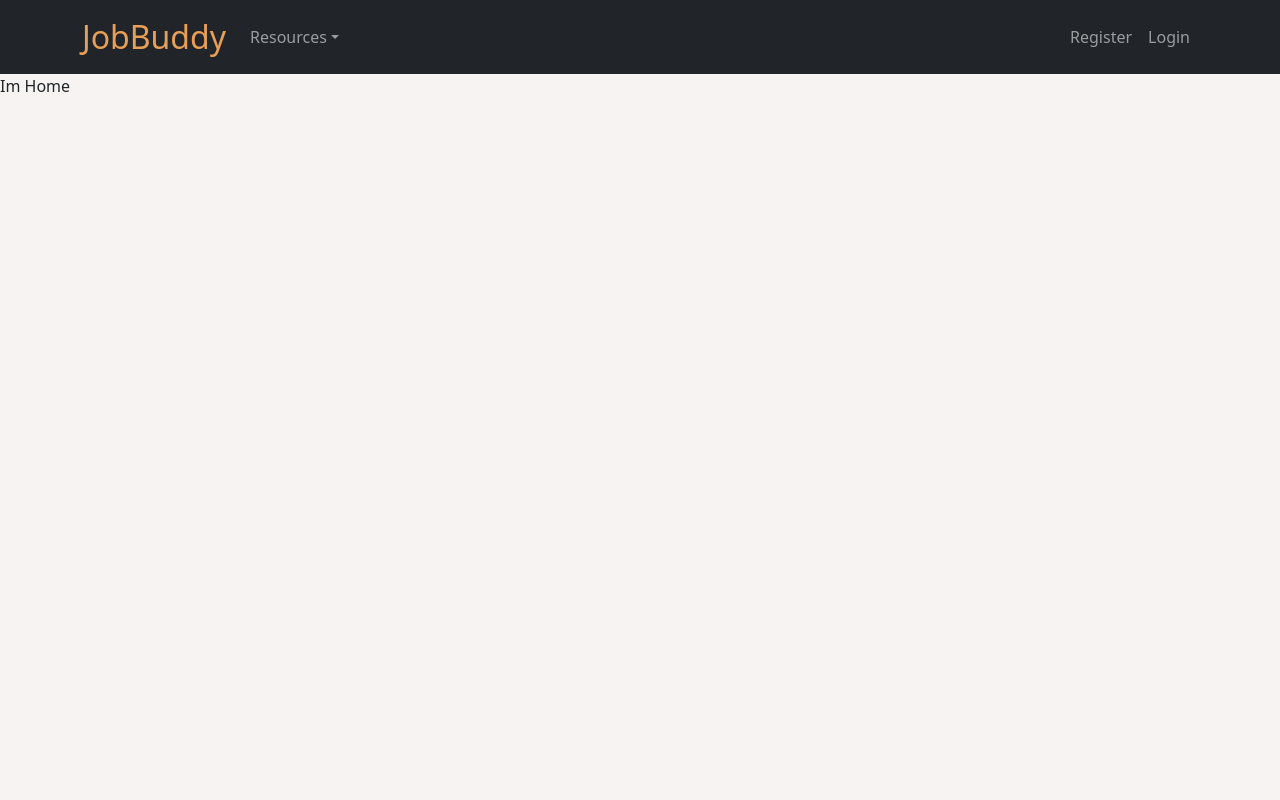
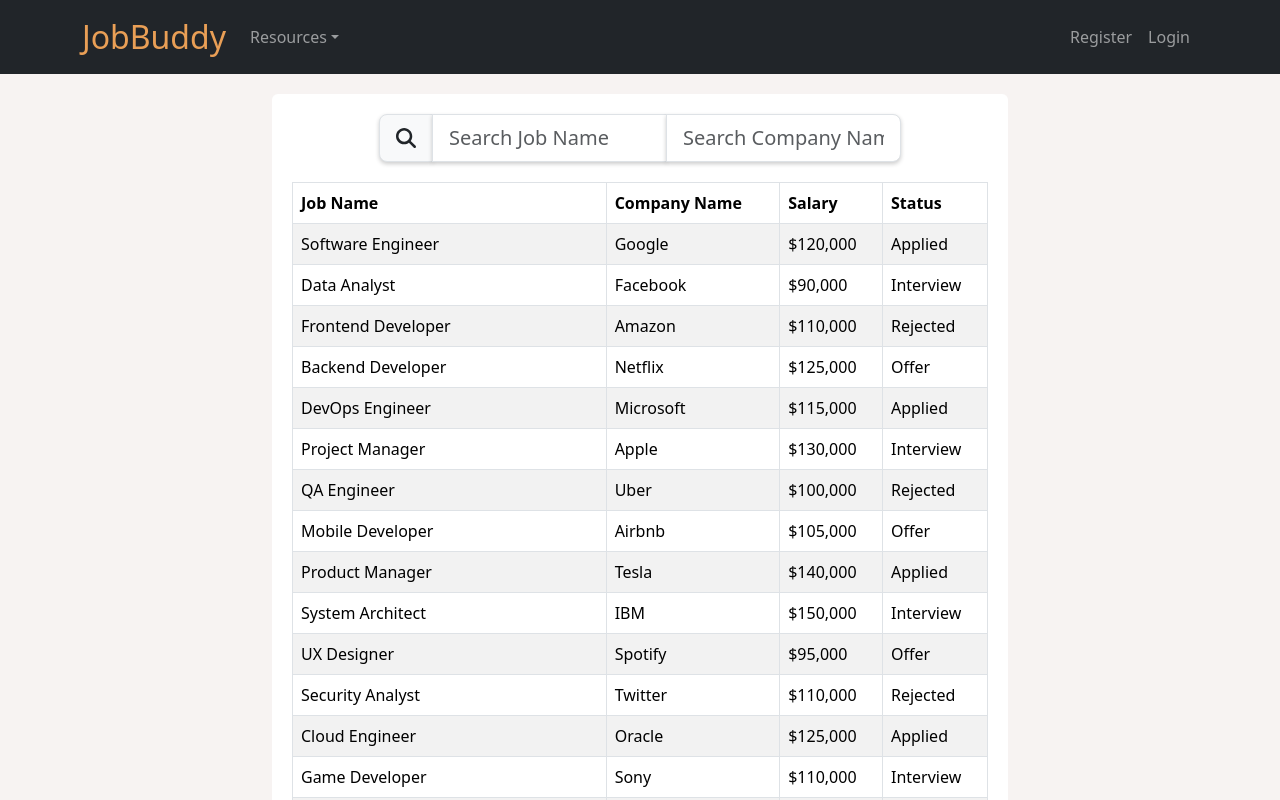
Before and after one commit to JustinDo720/JobBuddy, a React (Create React App) app: page / in a window 1280 px wide. Shown: the top 800 px of the page. Built offline with nearby package versions, Linux system fonts and the light colour scheme.

Commit message:
Set up Bootstrap Tables, Added dummy data and Implemented Search function

```diff
--- a/src/App.js
+++ b/src/App.js
@@ -10,6 +10,7 @@
 import Register from './Register';
 
 
+
 function App() {
 
   const star_link = 'https://interviewsteps.com/blogs/news/amazon-star-method'
@@ -17,6 +18,7 @@
 
 
   return (
+    <>
       <Router>
         <Navbar collapseOnSelect expand="lg" bg='dark' data-bs-theme="dark">
           <Container>
@@ -63,6 +65,8 @@
         </Routes>
       </Router>
 
+    </>
+
   );
 }
 
--- a/src/Home.js
+++ b/src/Home.js
@@ -1,4 +1,8 @@
 import { useEffect } from "react"
+import JobTable from './JobTable';
+import Container from 'react-bootstrap/Container';
+import Row from 'react-bootstrap/Row';
+import Col from 'react-bootstrap/Col';
 
 
 
@@ -8,6 +12,17 @@
       })
 
     return <>
-        Im Home
+        <Container>
+            <Row>
+                <Col>
+                </Col>
+                <Col xs={8}>
+                    <JobTable/>
+                </Col>
+                <Col>
+                </Col>
+            </Row>
+        </Container>
+
     </>
 }
--- /dev/null
+++ b/src/JobTable.js
@@ -0,0 +1,111 @@
+import Table from 'react-bootstrap/Table';
+import Form from 'react-bootstrap/Form';
+import InputGroup from 'react-bootstrap/InputGroup';
+import { FontAwesomeIcon } from '@fortawesome/react-fontawesome'
+import { faMagnifyingGlass } from '@fortawesome/free-solid-svg-icons'
+import { useEffect, useState } from 'react'
+
+export default function JobTable(){
+
+    // Testing jobs table with default data
+    const [jobs, setJobs] = useState([
+        { job_name: 'Software Engineer', company_name: 'Google', salary: '$120,000', status: 'Applied' },
+        { job_name: 'Data Analyst', company_name: 'Facebook', salary: '$90,000', status: 'Interview' },
+        { job_name: 'Frontend Developer', company_name: 'Amazon', salary: '$110,000', status: 'Rejected' },
+        { job_name: 'Backend Developer', company_name: 'Netflix', salary: '$125,000', status: 'Offer' },
+        { job_name: 'DevOps Engineer', company_name: 'Microsoft', salary: '$115,000', status: 'Applied' },
+        { job_name: 'Project Manager', company_name: 'Apple', salary: '$130,000', status: 'Interview' },
+        { job_name: 'QA Engineer', company_name: 'Uber', salary: '$100,000', status: 'Rejected' },
+        { job_name: 'Mobile Developer', company_name: 'Airbnb', salary: '$105,000', status: 'Offer' },
+        { job_name: 'Product Manager', company_name: 'Tesla', salary: '$140,000', status: 'Applied' },
+        { job_name: 'System Architect', company_name: 'IBM', salary: '$150,000', status: 'Interview' },
+        { job_name: 'UX Designer', company_name: 'Spotify', salary: '$95,000', status: 'Offer' },
+        { job_name: 'Security Analyst', company_name: 'Twitter', salary: '$110,000', status: 'Rejected' },
+        { job_name: 'Cloud Engineer', company_name: 'Oracle', salary: '$125,000', status: 'Applied' },
+        { job_name: 'Game Developer', company_name: 'Sony', salary: '$110,000', status: 'Interview' },
+        { job_name: 'AI Engineer', company_name: 'OpenAI', salary: '$150,000', status: 'Offer' },
+        { job_name: 'Data Scientist', company_name: 'Google', salary: '$125,000', status: 'Interview' }, // New position
+        { job_name: 'Product Analyst', company_name: 'Facebook', salary: '$95,000', status: 'Applied' }, // New position
+        { job_name: 'Full Stack Developer', company_name: 'Amazon', salary: '$115,000', status: 'Offer' }, // New position
+        { job_name: 'Software Development Manager', company_name: 'Netflix', salary: '$135,000', status: 'Interview' }, // New position
+        { job_name: 'Cloud Architect', company_name: 'Microsoft', salary: '$130,000', status: 'Applied' }, // New position
+        { job_name: 'Scrum Master', company_name: 'Apple', salary: '$140,000', status: 'Rejected' }, // New position
+        { job_name: 'Automation Tester', company_name: 'Uber', salary: '$105,000', status: 'Offer' }, // New position
+        { job_name: 'UI Developer', company_name: 'Airbnb', salary: '$100,000', status: 'Applied' }, // New position
+        { job_name: 'Marketing Manager', company_name: 'Tesla', salary: '$150,000', status: 'Interview' }, // New position
+        { job_name: 'Network Engineer', company_name: 'IBM', salary: '$120,000', status: 'Offer' }, // New position
+        { job_name: 'Data Engineer', company_name: 'Spotify', salary: '$110,000', status: 'Applied' }, // New position
+        { job_name: 'Incident Response Specialist', company_name: 'Twitter', salary: '$115,000', status: 'Rejected' }, // New position
+        { job_name: 'DevSecOps Engineer', company_name: 'Oracle', salary: '$140,000', status: 'Interview' }, // New position
+        { job_name: '2D Artist', company_name: 'Sony', salary: '$105,000', status: 'Offer' }, // New position
+        { job_name: 'Machine Learning Engineer', company_name: 'OpenAI', salary: '$155,000', status: 'Applied' } // New position
+      ]);
+
+    // Search filters
+    const [job_name, searchJobName] = useState('')
+    const [company_name, searchCompanyName] = useState('')
+
+    const searchJob = (e) =>{
+        searchJobName(e.target.value)
+    }
+
+    const searchCompany = (e) =>{
+        searchCompanyName(e.target.value)
+    }
+
+    return(
+        <>
+        <div className='container' style={{ padding: '20px', marginTop: '20px', borderRadius: '6px', backgroundColor: 'white'}}>
+            <InputGroup size="lg" style= {{ paddingBottom: '20px', width: '75%', margin: '0 auto'}} >
+                <InputGroup.Text id="inputGroup-sizing-lg" style={{ boxShadow: '0 2px 4px rgba(0, 0, 0, 0.2)' }} >
+                    <FontAwesomeIcon icon={faMagnifyingGlass} />
+                </InputGroup.Text>
+                <Form.Control
+                aria-label="Job Name"
+                aria-describedby="inputGroup-sizing-sm"
+                style={{ boxShadow: '0 2px 4px rgba(0, 0, 0, 0.2)' }}
+                placeholder='Search Job Name'
+                onChange= { searchJob }
+                value= { job_name }
+                />
+                <Form.Control
+                aria-label="Company Name"
+                aria-describedby="inputGroup-sizing-sm"
+                style={{ boxShadow: '0 2px 4px rgba(0, 0, 0, 0.2)' }}
+                placeholder='Search Company Name'
+                onChange= { searchCompany }
+                value= { company_name }
+                />
+            </InputGroup>
+            <Table striped bordered hover>
+                <thead>
+                    <tr>
+                        <th>
+                            Job Name
+                        </th>
+                        <th>
+                            Company Name
+                        </th>
+                        <th>
+                            Salary
+                        </th>
+                        <th>
+                            Status
+                        </th>
+                    </tr>
+                </thead>
+                <tbody>
+                    { jobs.filter( filteredJob => filteredJob.job_name.toLowerCase().includes(job_name.toLowerCase()) &&  filteredJob.company_name.toLowerCase().includes(company_name.toLowerCase())).map((job, index)=>(
+                        <tr key={index}>
+                            <td>{job.job_name}</td>
+                            <td>{job.company_name}</td>
+                            <td>{job.salary}</td>
+                            <td>{job.status}</td>
+                        </tr>
+                    ))}
+                </tbody>
+            </Table>
+        </div>
+        </>
+    )
+}
--- a/src/index.js
+++ b/src/index.js
@@ -4,6 +4,7 @@
 import App from './App';
 import reportWebVitals from './reportWebVitals';
 import 'bootstrap/dist/css/bootstrap.min.css';
+import 'font-awesome/css/font-awesome.min.css';
 
 const root = ReactDOM.createRoot(document.getElementById('root'));
 root.render(
```
Also changed, not shown: package.json (+6 -1 lines), 2 other files (tests, documents, lock files or other folders). Lines whose indentation alone changed are shown as unchanged.
